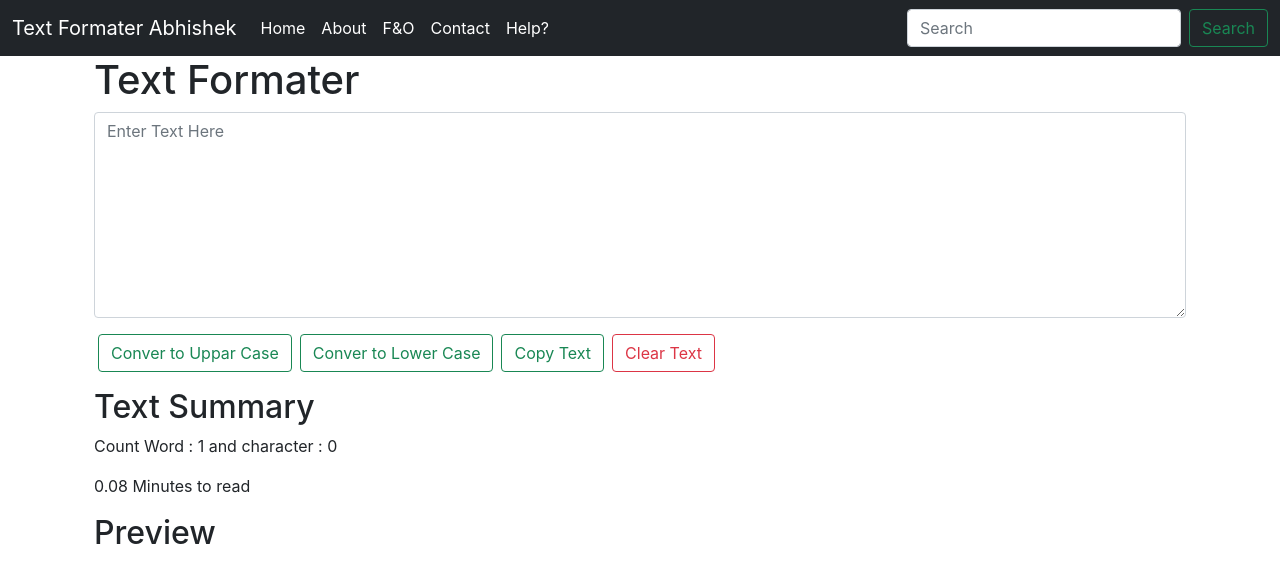
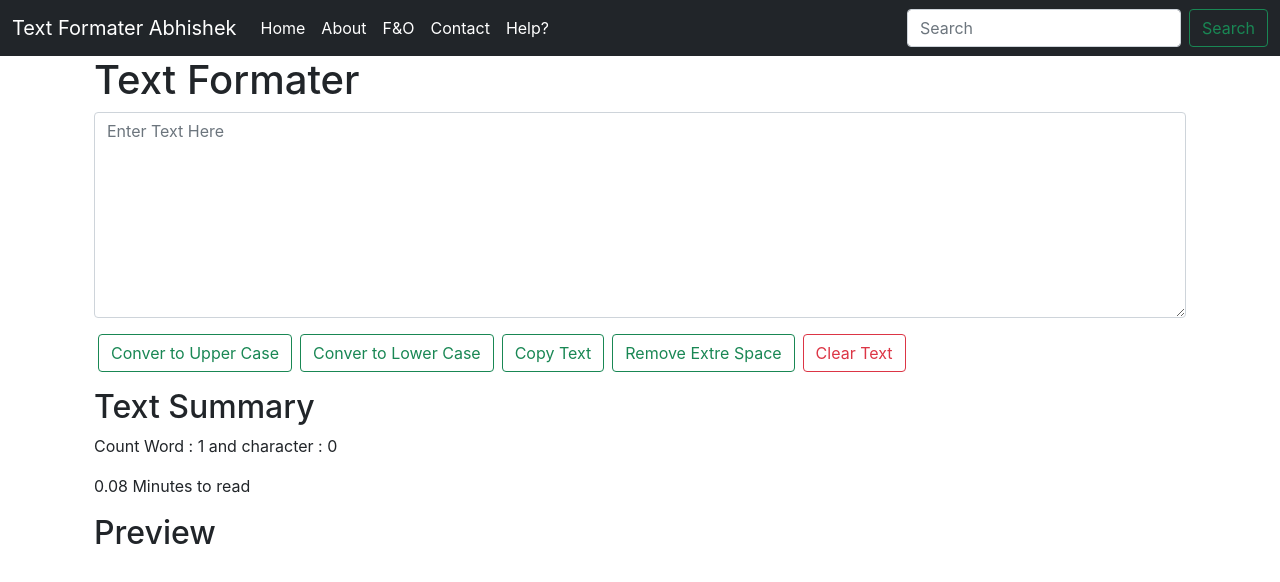
Before and after one commit to Abhisheksharma004/React-CWH, a React (Create React App) app in the folder textformater/: page / in a window 1280 px wide. Shown: the top 582 px of the page. Built offline with nearby package versions, Linux system fonts and the light colour scheme.

Commit message:
add remove extra space button or utlize state

```diff
--- a/textformater/src/components/TextBox.js
+++ b/textformater/src/components/TextBox.js
@@ -16,6 +16,11 @@ function TextBox() {
         text.select()
         navigator.clipboard.writeText(text.value);
     }
+    const removeExtraspace = () => {
+        var newText = text.split(/[ ]+/)
+        setText(newText.join(" "))
+
+    }
 
     const ClearText = () => {
         let newText = ""
@@ -27,7 +32,6 @@ function TextBox() {
         setText(event.target.value)
     }
 
-
     const [text, setText] = useState("");
 
     return (
@@ -37,9 +41,10 @@ function TextBox() {
             <div className="mb-3">
                 <textarea id="myBox" className="form-control" rows="8" value={text} onChange={hendleOnChange} placeholder='Enter Text Here'></textarea>
             </div>
-            <button type="button" className="btn btn-outline-success mx-1" onClick={handleOnClick}>Conver to Uppar Case</button>
+            <button type="button" className="btn btn-outline-success mx-1" onClick={handleOnClick}>Conver to Upper Case</button>
             <button type="button" className="btn btn-outline-success mx-1" onClick={handleOnClickLow}>Conver to Lower Case</button>
             <button type="button" className="btn btn-outline-success mx-1" onClick={copyText}>Copy Text</button>
+            <button type="button" className="btn btn-outline-success mx-1" onClick={removeExtraspace}>Remove Extre Space</button>
             <button type="button" className="btn btn-outline-danger mx-1" onClick={ClearText}>Clear Text</button>
         </div>
         <div className="container my-3">
```
